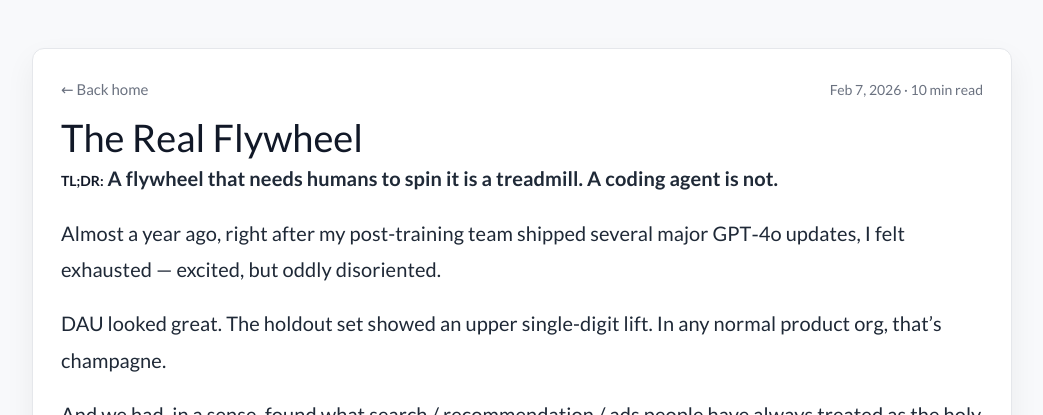
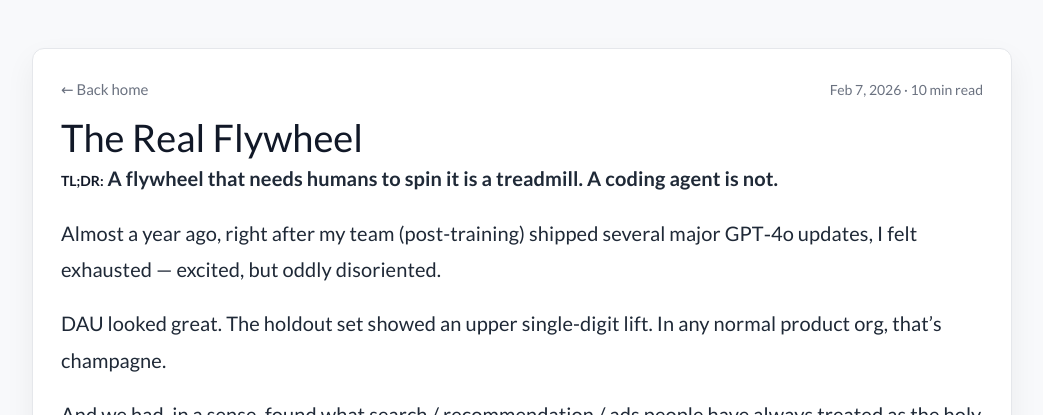
Before and after one commit to haossr/haossr.github.io, a Jekyll site: the page built from writing/the-real-flywheel/index.html, in a window 1280 px wide and 900 px high. Shown: the top 415 px of the window, without its empty margins (118-1161 px from the left). Built offline with Jekyll 4.4.1, drawn with Linux system fonts in a browser that asks for light colours; comment, search, counter and statistics services are not loaded.

```diff
--- a/writing/the-real-flywheel/index.html
+++ b/writing/the-real-flywheel/index.html
@@ -151,7 +151,7 @@ title: The Real Flywheel
       <h1 class="essay-title">The Real Flywheel</h1>
       <p class="tldr-line"><strong>TL;DR:</strong> A flywheel that needs humans to spin it is a treadmill. A coding agent is not.</p>
 
-      <p>Almost a year ago, right after my post-training team shipped several major GPT‑4o updates, I felt exhausted — excited, but oddly disoriented.</p>
+      <p>Almost a year ago, right after my team (post-training) shipped several major GPT‑4o updates, I felt exhausted — excited, but oddly disoriented.</p>
       <p>DAU looked great. The holdout set showed an upper single-digit lift. In any normal product org, that’s champagne.</p>
       <p>And we had, in a sense, found what search / recommendation / ads people have always treated as the holy grail: a large user base; a plausible story for turning behavior into training signal; and a crew of MLEs who could stack endless small wins until the metrics moved.</p>
       <p>But it still wasn’t AGI. It was the old comfortable paradigm. The wins didn’t compound into a capability jump; the curve could flatten at any moment.</p>
```
